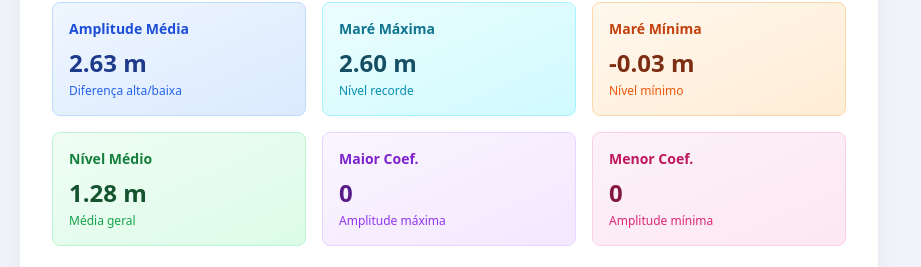
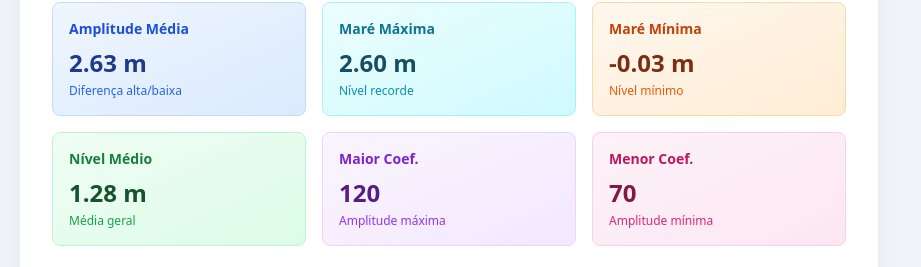
Before and after one commit to gustafa001/Mareagora, a Next.js app: page /mare/arquipelago-de-fernando-de-noronha in a window 1280 px wide. Shown: the part 4220-4487 px from the top of the page, without its empty margins (0-921 px from the left). Built offline with nearby package versions, Linux system fonts and the light colour scheme; no server answers.

Commit message:
Update PortStatistics.tsx

```diff
--- a/components/PortStatistics.tsx
+++ b/components/PortStatistics.tsx
@@ -1,6 +1,6 @@
 'use client';
 
-import { TideEvent } from '@/lib/tideUtils';
+import { TideEvent, getMoonAge, getTideCoefficient } from '@/lib/tideUtils';
 
 interface PortStatisticsProps {
   eventos: any[];
@@ -12,23 +12,27 @@ export default function PortStatistics({ eventos, portName, currentMonth }: Port
   // Calcular estatísticas gerais do mês
   const allHeights = eventos.flatMap((e: any) => e.mares?.map((m: TideEvent) => m.altura_m) || []);
 
-  const maxHeight = Math.max(...allHeights);
-  const minHeight = Math.min(...allHeights);
+  const maxHeight = allHeights.length > 0 ? Math.max(...allHeights) : 0;
+  const minHeight = allHeights.length > 0 ? Math.min(...allHeights) : 0;
   const amplitude = maxHeight - minHeight;
-  const avgHeight = allHeights.length > 0 ? allHeights.reduce((a, b) => a + b, 0) / allHeights.length : 0;
+  const avgHeight = allHeights.length > 0 ? allHeights.reduce((a: number, b: number) => a + b, 0) / allHeights.length : 0;
 
-  // Contar dias com maré alta e baixa
+  // Contar marés altas e baixas
   const allEvents = eventos.flatMap((e: any) => e.mares || []);
   const highTides = allEvents.filter((e: TideEvent) => e.tipo === 'high').length;
   const lowTides = allEvents.filter((e: TideEvent) => e.tipo === 'low').length;
 
-  // Encontrar melhor coeficiente
-  const allCoeffs = eventos.map((e: any) => e.coef || 0);
-  const maxCoeff = Math.max(...allCoeffs);
-  const minCoeff = Math.min(...allCoeffs);
+  // Calcular coeficiente real via getMoonAge + getTideCoefficient
+  const allCoeffs = eventos
+    .filter((e: any) => e.data)
+    .map((e: any) => {
+      const date = new Date(e.data);
+      const moonAge = getMoonAge(date);
+      return getTideCoefficient(date, moonAge);
+    });
 
-  const months = ['Janeiro', 'Fevereiro', 'Março', 'Abril', 'Maio', 'Junho',
-                   'Julho', 'Agosto', 'Setembro', 'Outubro', 'Novembro', 'Dezembro'];
+  const maxCoeff = allCoeffs.length > 0 ? Math.max(...allCoeffs) : 0;
+  const minCoeff = allCoeffs.length > 0 ? Math.min(...allCoeffs) : 0;
 
   return (
     <div className="classic-card">
@@ -78,7 +82,7 @@ export default function PortStatistics({ eventos, portName, currentMonth }: Port
         </div>
       </div>
 
-      {/* Resumo*/}
+      {/* Resumo */}
       <div className="mt-6 pt-6 border-t border-gray-200">
         <div className="grid grid-cols-2 md:grid-cols-3 gap-4 text-center">
           <div>
```
